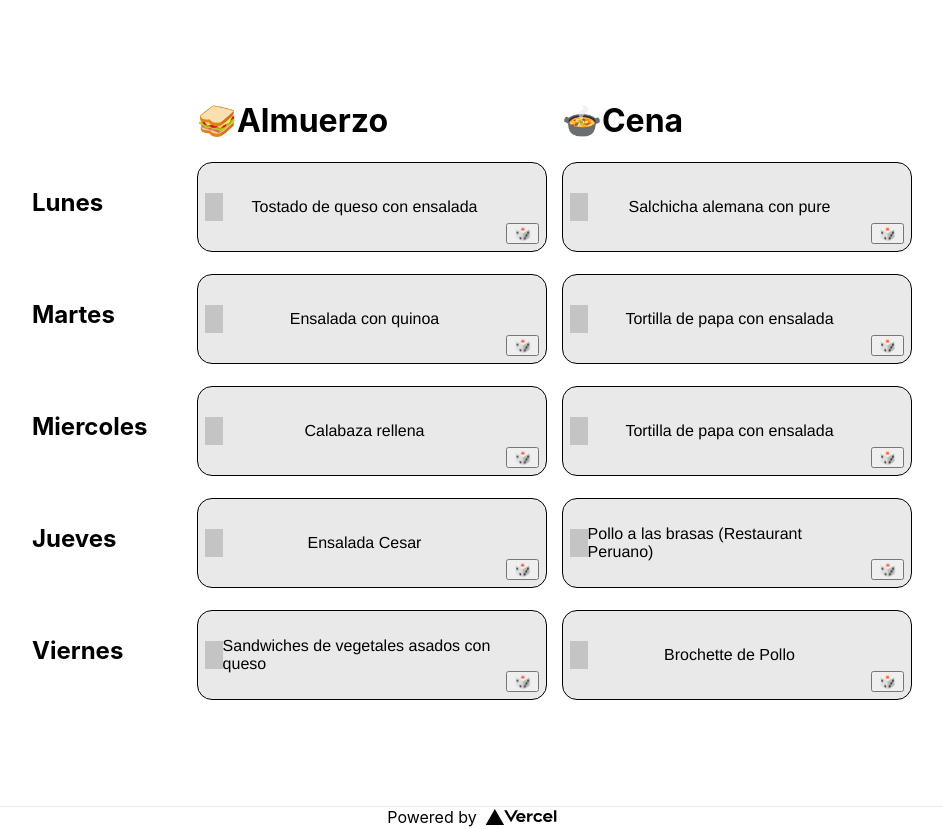
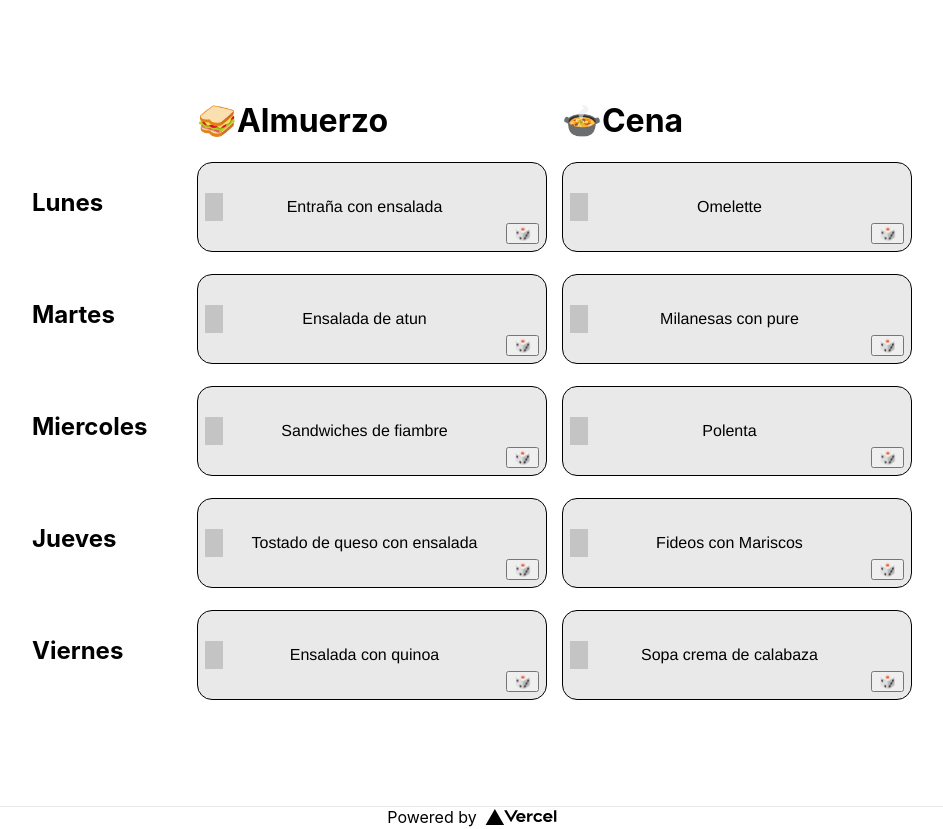
Before and after one commit to vmariano/menu-magic, a Next.js app: page / in a window 1280 px wide. Shown: the whole page, without its empty margins (168-1111 px from the left). Built offline with nearby package versions, Linux system fonts and the light colour scheme.

Commit message:
Update/remove duplicates (#8)
* Update filenames

* Refactor meal lists: remove duplicates, fix sequential IDs, and cleanup formatting

```diff
--- a/components/mealList.js
+++ b/components/MealList.js
@@ -1,6 +1,6 @@
 "use client";
 
-import Meal from "./meal";
+import Meal from "./Meal";
 import styles from '../styles/components/mealList.module.css'
 
 const randomizeMenu = (list) => {
@@ -14,7 +14,7 @@ const randomizeMenu = (list) => {
     });
 }
 
-export default function mealList({title, list}) {
+export default function MealList({title, list}) {
     return (
         <div className={styles.mealList}>
             <h1>{title}</h1>
--- a/data/complex.json
+++ b/data/complex.json
@@ -77,27 +77,27 @@
   },
   {
     "id": 20,
+    "content": "Salchicha alemana con pure"
+  },
+  {
+    "id": 21,
     "content": "Sopa crema de cebolla"
   },
   {
-    "id": 21,
+    "id": 22,
     "content": "Tarta de choclo"
   },
   {
-    "id": 22,
+    "id": 23,
     "content": "Hamburguesas caseras"
   },
   {
-    "id": 23,
+    "id": 24,
     "content": "Risotto de hongos"
   },
   {
-    "id": 24,
+    "id": 25,
     "content": "Sopa de verduras"
-  },
-  {
-    "id": 25,
-    "content": "Milanesas con ensalada"
   },
   {
     "id": 26,
@@ -105,26 +105,14 @@
   },
   {
     "id": 27,
-    "content": "Empanadas"
+    "content": "Omelette"
   },
   {
     "id": 28,
-    "content": "Tostado de queso con ensalada"
+    "content": "Medallones de verduras con ensalada"
   },
   {
     "id": 29,
-    "content": "Tarta de acelga"
-  },
-  {
-    "id": 30,
-    "content": "Omelette"
-  },
-  {
-    "id": 31,
-    "content": "Medallones de verduras con ensalada"
-  },
-  {
-    "id": 32,
     "content": "Hamburguesas delivery! (con aros de cebolla)"
   },
   {
```
Also changed, not shown: data/easy.json (+13 -14 lines), components/Meal.js (renamed from components/meal.js), pages/index.js (added).
